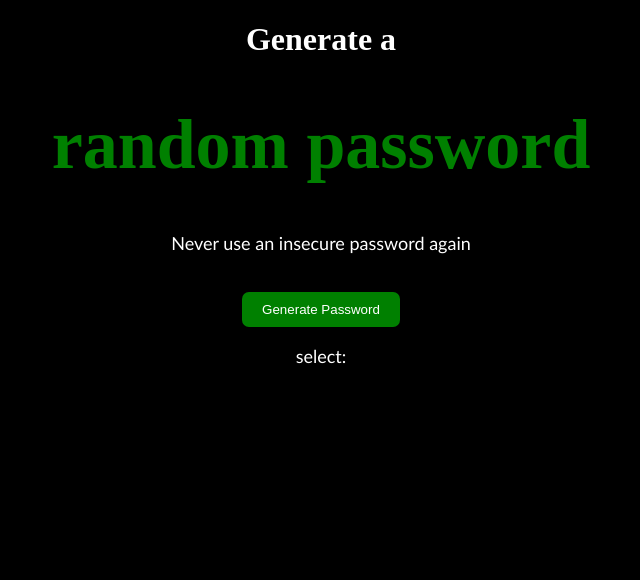
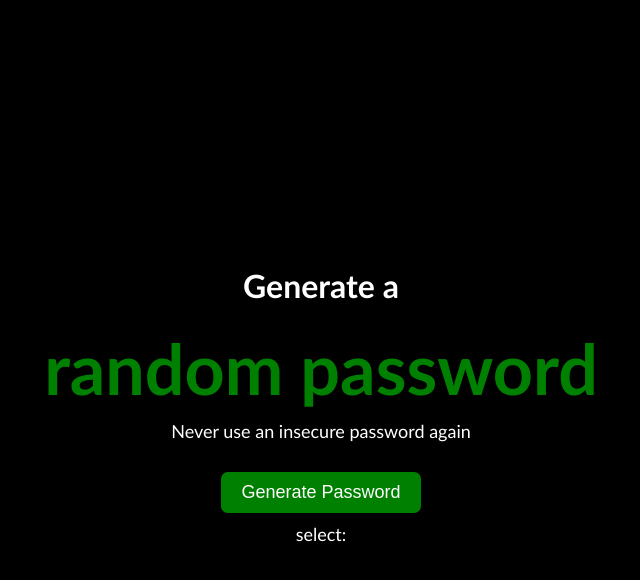
Before and after one commit to raza-07/Random-Password-Generator, a plain HTML site: page index.html in a window 1280 px wide. Shown: the whole page, without its empty margins (319-959 px from the left). Drawn offline with Linux system fonts and the light colour scheme.

Commit message:
Update the style

```diff
--- a/style.css
+++ b/style.css
@@ -1,30 +1,43 @@
+/* Apply a black background and white text color to the body */
 body {
     text-align: center;
     background-color: black;
     color: white;
-
+    font-family: 'Gill Sans', 'Gill Sans MT', Calibri, 'Trebuchet MS', sans-serif;
+    margin: 0;
+    height: 100vh;
+    display: flex;
+    flex-direction: column;
+    justify-content: center;
+    align-items: center;
 }
 
+/* Style the heading 2 element */
 #heading2-el {
     color: green;
     font-size: 70px;
+    margin: 0;
 }
 
+/* Style the button element */
 #button-el {
-    text-align: center;
     padding: 10px 20px;
     margin-top: 20px;
     background-color: green;
     color: white;
     border: none;
     cursor: pointer;
-    border-radius: 07px;
+    border-radius: 7px;
+    font-size: 18px;
 }
 
+/* Optional: Add a hover effect for the button */
+#button-el:hover {
+    background-color: #0056b3;
+}
+
+/* Style paragraphs */
 p {
-    font-family: 'Gill Sans', 'Gill Sans MT', Calibri, 'Trebuchet MS', sans-serif;
     font-size: 18px;
+    margin: 10px 0;
 }
-/* #button-el:hover {
-    background-color: #0056b3;
-} */
```
